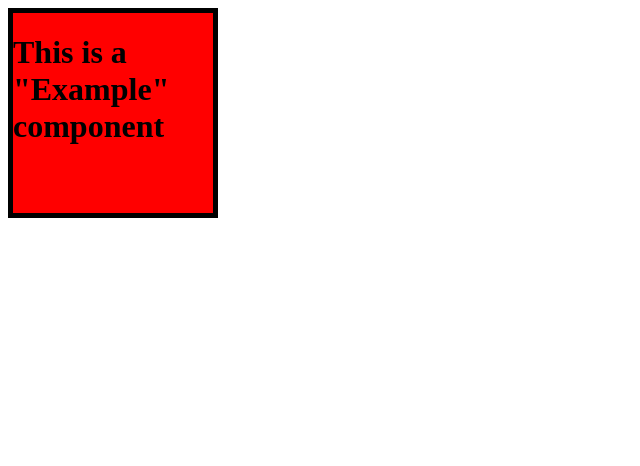
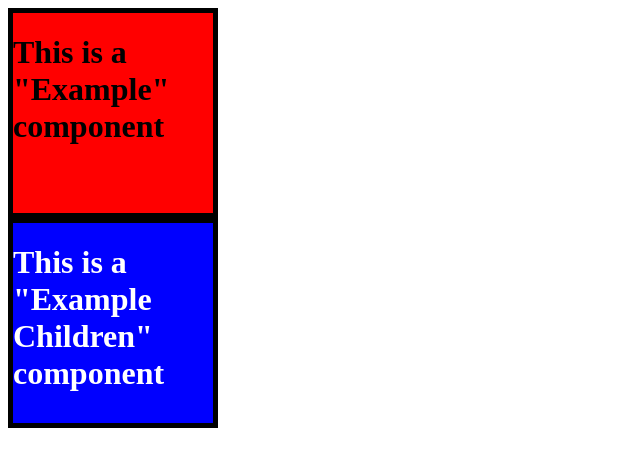
Before and after one commit to Azenith-Solutions/frontend-platform-website-template, a React (Vite) app: page / in a window 1280 px wide. Shown: the top 466 px of the page, without its empty margins (0-640 px from the left). Built offline with nearby package versions, Linux system fonts and the light colour scheme.

Commit message:
[FEAT] :: creating a component using children props

```diff
--- /dev/null
+++ b/src/components/ExampleChildren/index.jsx
@@ -0,0 +1,12 @@
+import React from "react";
+import ExampleChildrenWrapper from "./style";
+
+const ExampleChildren = (props)=>{ // properties coming from the main.jsx
+    return(
+        <ExampleChildrenWrapper>
+            {props.children}
+        </ExampleChildrenWrapper>
+    )
+}
+
+export default ExampleChildren;
--- /dev/null
+++ b/src/components/ExampleChildren/style.jsx
@@ -0,0 +1,11 @@
+import styled from "styled-components";
+
+const ExampleChildrenWrapper = styled.div`
+    height: 200px;
+    width: 200px;
+    background-color: blue;
+    border: 5px solid black;
+    color: #FFF;
+`;
+
+export default ExampleChildrenWrapper;
--- a/src/main.jsx
+++ b/src/main.jsx
@@ -1,11 +1,17 @@
 import { StrictMode } from 'react'
 import { createRoot } from 'react-dom/client'
 
-// components
+// components basic
 import Example from './components/Example'
+
+// components using props -> children
+import ExampleChildren from './components/ExampleChildren'
 
 createRoot(document.getElementById('root')).render(
   <StrictMode>
     <Example/>
+    <ExampleChildren>
+      <h1>This is a "Example Children" component</h1>
+    </ExampleChildren>
   </StrictMode>,
 )
```
